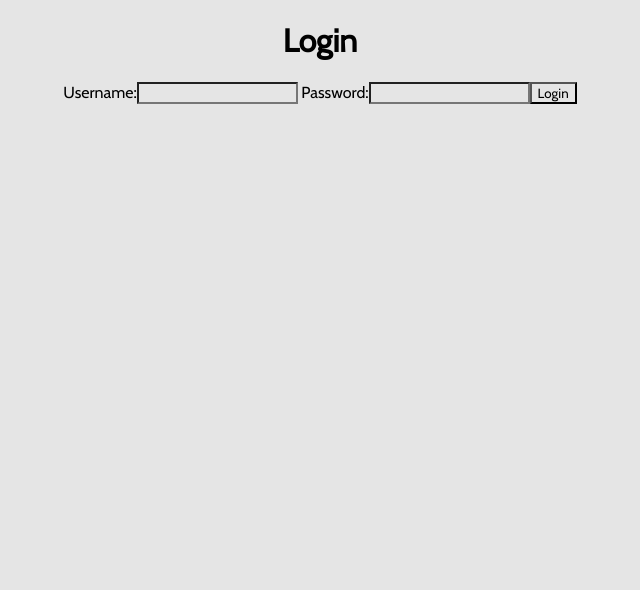
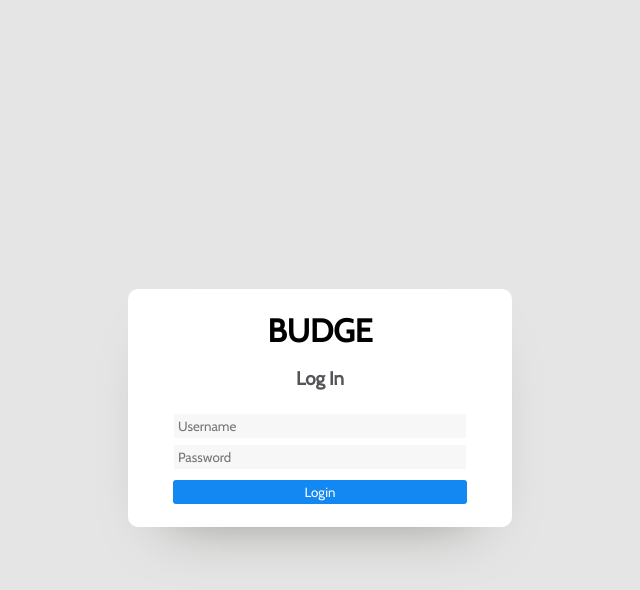
Before and after one commit to budge-app-dev/frontend, a React (Create React App) app in the folder budge/: page /login in a window 1280 px wide. Shown: the top 590 px of the page, without its empty margins (320-960 px from the left). Built offline with nearby package versions, Linux system fonts and the light colour scheme.

Commit message:
styling for Login Complete

```diff
--- a/budge/src/Components/Login.js
+++ b/budge/src/Components/Login.js
@@ -33,27 +33,107 @@ export default function Login() {
 
     }
     return (
-        <div>
-            <h1>Login</h1>
+        <Page>
+            <Container>
+                <h1>BUDGE</h1>
+                <FormContainer className="formContainer">
+                    <h3>Log In</h3>
                     <form onSubmit={handleLogin}>
-                <label> Username:
+                        <label>
                             <input
                             type="text"
                             name="username"
                             value={loginVal.username}
-                    onChange={handleChanges}>
+                            onChange={handleChanges}
+                            placeholder="Username">
                             </input>
                         </label>
-                <label> Password:
+                        <label>
                             <input
                             type="password"
                             name="password"
                             value={loginVal.password}
-                    onChange={handleChanges}>
+                            onChange={handleChanges}
+                            placeholder="Password">
                             </input>
                         </label>
-                <button>Login</button>
+                        <div className="btn">
+                        <Button>Login</Button>
+                        </div>
                     </form>
-        </div>
+                </FormContainer>
+            </Container>
+        </Page>
     )
 }
+
+const Page= styled.div`
+display: flex;
+justify-content:center;
+height:100vh;
+align-items: center;
+`
+
+const Container = styled.div`
+background: #FFFFFF;
+box-shadow: 0px 30px 60px -40px rgba(31, 38, 23, 0.5);
+border-radius: 10px;
+
+display: flex;
+justify-content: center;
+flex-wrap: wrap;
+position: absolute;
+width: 30%;
+    h1{
+        width:100%;
+        background: #FFFFFF;
+    }
+    h3{
+        width:100%;
+        background: #FFFFFF;
+        color: #535358;
+        line-height: 24px;
+        margin-top: -1%;
+    }
+
+    form{
+        display:flex;
+        flex-direction: column;
+        width: 100%;
+        background: #FFFFFF;
+    }
+    label{
+        background: #FFFFFF;
+    }
+    input{
+        width: 74%;
+        margin:1%;
+        padding: 1%;
+        background: #F7F7F7;
+        color: #000000;
+        border: none;
+    }
+    .btn{
+        display: flex;
+        justify-content: center;
+        margin: 1%;
+        padding: 1%;
+        background: #FFFFFF;
+    }
+
+`
+const FormContainer= styled.div`
+
+        background: #FFFFFF;
+        width: 100%;
+        margin-bottom: 4%;
+`
+
+const Button= styled.button`
+    background: #1387F2;
+    color: #FFFFFF;
+    border-radius: 3px;
+    width: 80%;
+    border: none;
+    padding: 1%;
+    `
```
Also changed, not shown: 1 other file (tests, documents, lock files or other folders). Lines whose indentation alone changed are shown as unchanged.
